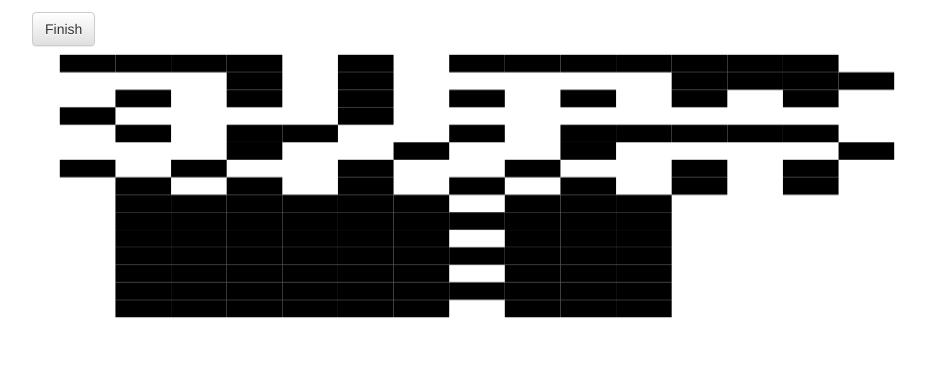
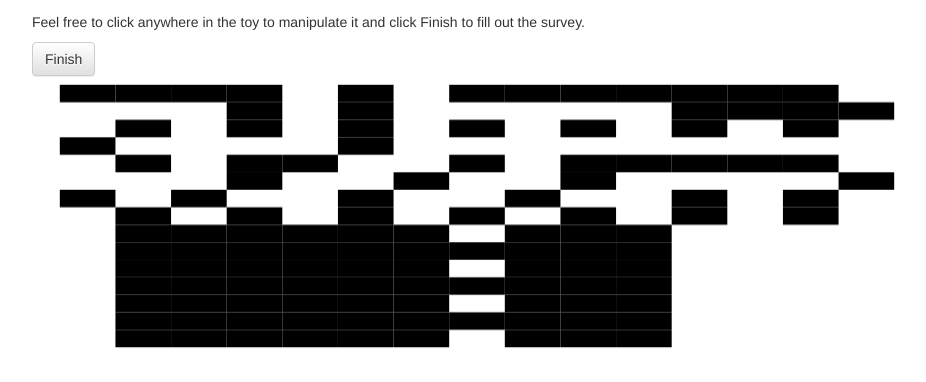
Before and after one commit to MarkMGray/gencrowd, a Python web app: template templates/evaluate.html in a window 1280 px wide. Shown: the part 90-472 px from the top of the page, without its empty margins (163-1089 px from the left). Run offline with Jinja, Linux system fonts and the light colour scheme; the template is opened without the code that fills it, so the values that code supplies are empty; some libraries are stand-ins or nearby versions.

Commit message:
added text instructions

```diff
--- a/templates/evaluate.html
+++ b/templates/evaluate.html
@@ -9,6 +9,7 @@
 {% block main_content %}
 
 <p>Current Generation: {{ generation }}</p>
+<p>Feel free to click anywhere in the toy to manipulate it and click Finish to fill out the survey.</p>
 <div>
 	<button id="finishButt" class="btn btn-default">Finish</button>
 </div>
```
